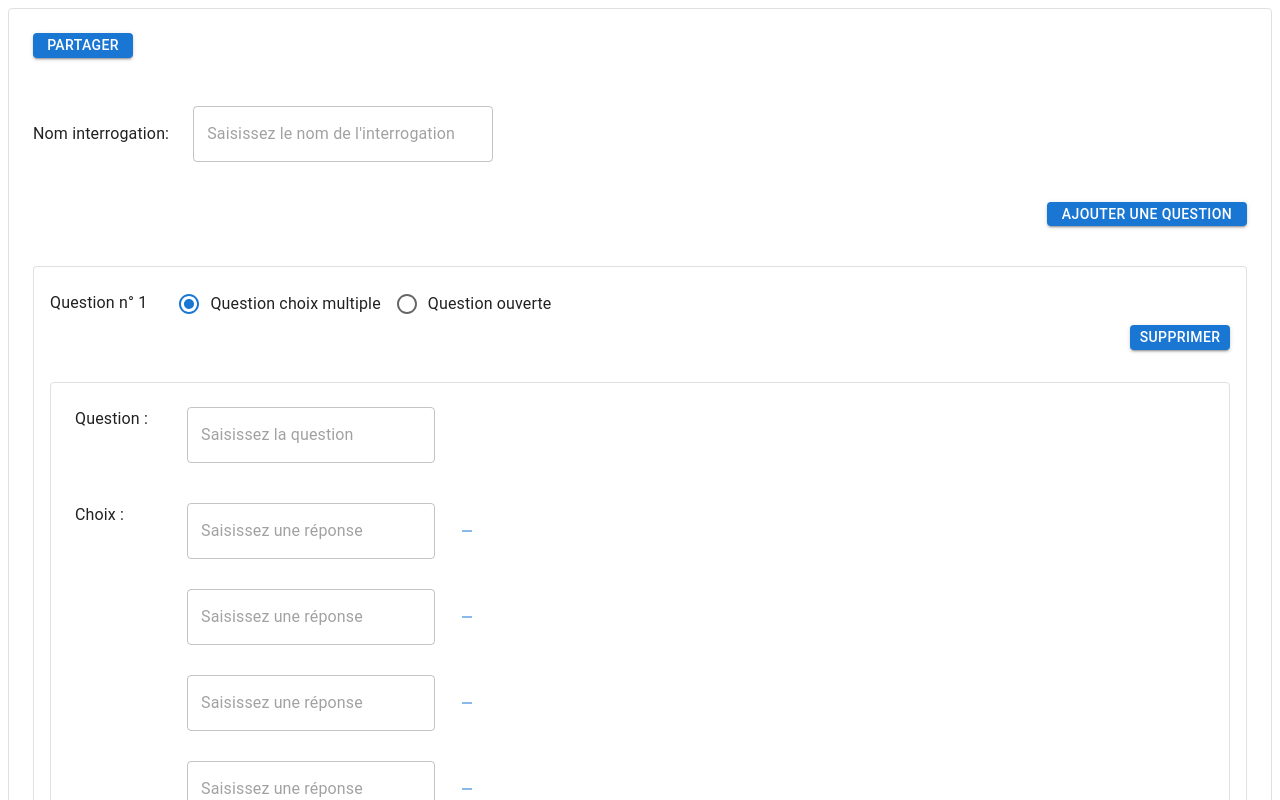
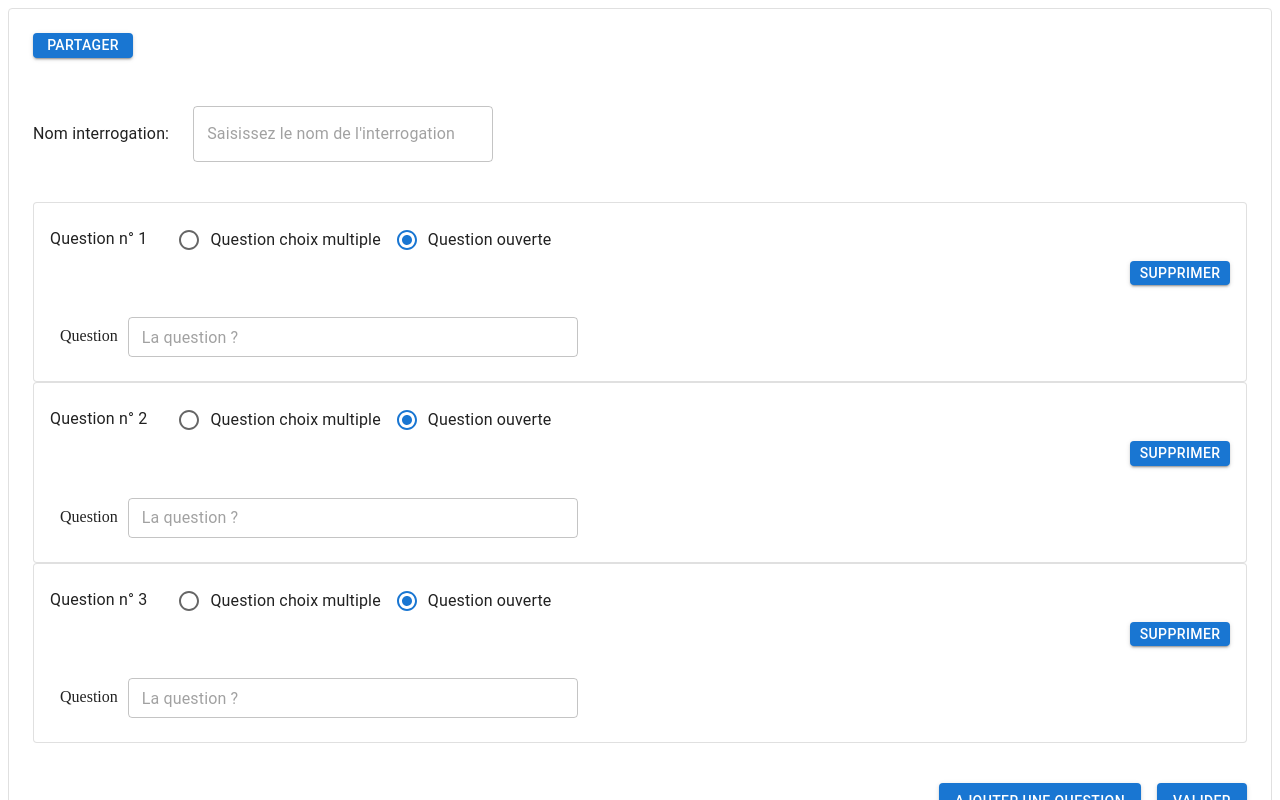
Before and after one commit to Kodians/assessment-manager, a React (Create React App) app in the folder front/: page /question in a window 1280 px wide. Shown: the top 800 px of the page. Built offline with nearby package versions, Linux system fonts and the light colour scheme.

Commit message:
create and remove dynamically multiple and open questions

```diff
--- a/front/src/components/questions/QuestionCard.tsx
+++ b/front/src/components/questions/QuestionCard.tsx
@@ -15,11 +15,20 @@
   Typography,
 } from '@mui/material'
 
-export const QuestionCard = ({ questionNumber, deleteQuestion }: any) => {
-  const [questionType, setQuestionType] = useState('multiple')
+enum QuestionType {
+  multiple = 'Question choix multiple',
+  ouverte = 'Question ouverte',
+}
+
+export const QuestionCard = ({ questionNumber, deleteQuestion, question, setQuestions }: any) => {
+  const [questionType, setQuestionType] = useState<string>(QuestionType.ouverte)
 
   const handleChangeQuestionType = (event: React.ChangeEvent<HTMLInputElement>) => {
-    setQuestionType((event.target as HTMLInputElement).value)
+    setQuestionType(event.target.value)
+  }
+
+  const removeQuestion = () => {
+    deleteQuestion(question)
   }
 
   return (
@@ -40,8 +49,8 @@
                   onChange={handleChangeQuestionType}
                   name="radio-buttons-group"
                 >
-                  <FormControlLabel value="multiple" control={<Radio />} label="Question choix multiple" />
-                  <FormControlLabel value="ouverte" control={<Radio />} label="Question ouverte" />
+                  <FormControlLabel value={QuestionType.multiple} control={<Radio />} label={QuestionType.multiple} />
+                  <FormControlLabel value={QuestionType.ouverte} control={<Radio />} label={QuestionType.ouverte} />
                 </RadioGroup>
               </FormControl>
             </Grid>
@@ -53,27 +62,23 @@
               variant="contained"
               fullWidth
               sx={{ maxWidth: 100, padding: 0 }}
-              onClick={deleteQuestion}
+              onClick={removeQuestion}
             >
               Supprimer
             </Button>
           </Box>
         </CardContent>
 
-        {questionType === 'multiple' ? (
+        {questionType.includes(QuestionType.multiple) ? (
           <CardContent>
-            <MultipleChoixQuestion></MultipleChoixQuestion>
+            <MultipleChoixQuestion question={question} setQuestions={setQuestions} />
           </CardContent>
         ) : (
           <CardContent>
-            <OpenQuestion></OpenQuestion>
+            <OpenQuestion question={question} setQuestions={setQuestions} />
           </CardContent>
         )}
       </Card>
     </>
   )
 }
-
-// QuestionCard.propTypes = {
-//     questionNumber: PropTypes.number
-// }
--- a/front/src/components/questions/multipleChoixQuestion.tsx
+++ b/front/src/components/questions/multipleChoixQuestion.tsx
@@ -4,57 +4,78 @@
 
 import { AiOutlineMinus } from 'react-icons/ai'
 
-export const MultipleChoixQuestion = () => {
-  const [multipleChoiceQuestion, setMultipleChoiceQuestion] = React.useState({
-    question: '',
-    responses: [
-      { id: 1, text: '' },
-      { id: 2, text: '' },
-      { id: 3, text: '' },
-      { id: 4, text: '' },
-    ],
+export const MultipleChoixQuestion = ({ question, setQuestions }: any) => {
+  // Ajouter une réponse
+  const addMoreAnswers = () => {
+    setQuestions((prevQuestions: any) => {
+      const newQuestions = prevQuestions.map((prevQuestion: any) => {
+        if (prevQuestion.id === question.id) {
+          return {
+            ...prevQuestion,
+            responses: [...prevQuestion.responses, { id: prevQuestion.responses.length + 1, text: '' }],
+          }
+        }
+        return prevQuestion
       })
-
-  const addMoreAnswers = () => {
-    setMultipleChoiceQuestion((prevMultipleChoiceQuestion) => {
-      const { responses } = prevMultipleChoiceQuestion
-      const newResponses = [...responses, { id: responses.length + 1, text: '' }]
-      return { ...prevMultipleChoiceQuestion, responses: newResponses }
+      return newQuestions
     })
   }
 
+  // Supprimer une réponse
   const removeAnswer = (id: number) => {
-    setMultipleChoiceQuestion((prevMultipleChoiceQuestion) => {
-      const { responses } = prevMultipleChoiceQuestion
-      const index = responses.findIndex((response) => response.id === id)
+    setQuestions((prevQuestions: any) => {
+      const newQuestions = prevQuestions.map((prevQuestion: any) => {
+        if (prevQuestion.id === question.id) {
+          const { responses } = prevQuestion
+          const index = responses.findIndex((response: any) => response.id === id)
           if (index === -1 || responses.length === 1) {
-        return prevMultipleChoiceQuestion
+            return prevQuestion
           }
           return {
-        ...prevMultipleChoiceQuestion,
+            ...prevQuestion,
             responses: [...responses.slice(0, index), ...responses.slice(index + 1)],
           }
+        }
+        return prevQuestion
+      })
+      return newQuestions
     })
   }
 
+  // Modifier une question ou une réponse
   const handleChange = (event: React.ChangeEvent<HTMLInputElement>) => {
     const { value, id } = event.target
-    if (id === multipleChoiceQuestion.question) {
-      setMultipleChoiceQuestion((prevMultipleChoiceQuestion) => ({
-        ...prevMultipleChoiceQuestion,
-        question: value,
-      }))
-      return
+
+    // changer la question
+    setQuestions((prevQuestions: any) => {
+      const newQuestions = prevQuestions.map((prevQuestion: any) => {
+        if (prevQuestion.id === question.id) {
+          const { question } = prevQuestion
+          if (question === id) {
+            return { ...prevQuestion, question: value }
           }
-    setMultipleChoiceQuestion((prevMultipleChoiceQuestion) => {
-      const { responses } = prevMultipleChoiceQuestion
-      const newResponses = responses.map((response) => {
+        }
+        return prevQuestion
+      })
+      return newQuestions
+    })
+
+    // Modifier une réponse
+    setQuestions((prevQuestions: any) => {
+      const newQuestions = prevQuestions.map((prevQuestion: any) => {
+        if (prevQuestion.id === question.id) {
+          const { responses } = prevQuestion
+          const newResponses = responses.map((response: any) => {
             if (response.id === Number(id)) {
               return { ...response, text: value }
             }
             return response
           })
-      return { ...prevMultipleChoiceQuestion, responses: newResponses }
+          return { ...prevQuestion, responses: newResponses }
+        }
+        return prevQuestion
+      })
+      return newQuestions
     })
   }
 
@@ -66,11 +87,7 @@
         </Grid>
         <Grid item>
           <Typography>
-            <TextField
-              placeholder="Saisissez la question"
-              id={multipleChoiceQuestion.question}
-              onChange={handleChange}
-            />
+            <TextField placeholder="Saisissez la question" id={question.question} onChange={handleChange} />
           </Typography>
         </Grid>
       </Grid>
@@ -79,7 +96,7 @@
           <Typography sx={{ width: 80 }}>Choix : </Typography>
         </Grid>
         <Grid item>
-          {multipleChoiceQuestion.responses.map((response) => (
+          {question?.responses?.map((response: any) => (
             <div key={response.id} style={{ display: 'flex', justifyContent: 'space-between', marginBottom: 30 }}>
               <TextField
                 placeholder="Saisissez une réponse"
@@ -87,7 +104,7 @@
                 id={response.id.toString()}
                 onChange={handleChange}
               />
-              {multipleChoiceQuestion.responses.length > 1 && (
+              {question?.responses.length > 1 && (
                 <Button type="button" onClick={() => removeAnswer(response.id)} sx={{ width: 10, padding: 0 }}>
                   <AiOutlineMinus />
                 </Button>
--- a/front/src/components/questions/openQuestion.tsx
+++ b/front/src/components/questions/openQuestion.tsx
@@ -2,11 +2,18 @@
 
 import { TextField } from '@mui/material'
 
-export const OpenQuestion = () => {
-  const [openQuestion, setOpenQuestion] = React.useState('')
+export const OpenQuestion = ({ question, setQuestions }: any) => {
   const handleChange = (event: React.ChangeEvent<HTMLInputElement>) => {
     const { value } = event.target
-    setOpenQuestion(value)
+    setQuestions((prevQuestions: any) => {
+      const newQuestions = prevQuestions.map((prevQuestion: any) => {
+        if (prevQuestion.id === question.id) {
+          return { ...prevQuestion, question: value }
+        }
+        return prevQuestion
+      })
+      return newQuestions
+    })
   }
   return (
     <div style={{ display: 'flex' }}>
@@ -17,7 +24,7 @@
         size="small"
         id="openQuestion"
         variant="outlined"
-        value={openQuestion}
+        value={question.question}
         onChange={handleChange}
       />
     </div>
--- a/front/src/helpers/index.ts
+++ b/front/src/helpers/index.ts
@@ -1 +1,2 @@
 export * from './classNames'
+export * from './screenSize'
--- /dev/null
+++ b/front/src/helpers/screenSize.ts
@@ -0,0 +1,13 @@
+export const getSize = (gridRef: any) => {
+  if (gridRef.current) {
+    const { width } = gridRef.current.getBoundingClientRect()
+    if (width < 600) {
+      return 'small'
+    } else if (width < 800) {
+      return 'medium'
+    } else {
+      return 'large'
+    }
+  }
+  return 'small'
+}
--- a/front/src/pages/question.tsx
+++ b/front/src/pages/question.tsx
@@ -2,6 +2,7 @@
 
 import { QuestionCard } from '@components'
 import { AssessmentRelatedClassAndModuleContainter, SharedModal } from '@components'
+import { getSize } from '@helpers'
 import { IconButton } from '@mui/material'
 import Box from '@mui/material/Box'
 import Button from '@mui/material/Button'
@@ -12,41 +13,70 @@
 
 import { ImCancelCircle } from 'react-icons/im'
 
-// import { AiOutlineMinus } from 'react-icons/ai'
+type TypeQuestion = Array<{
+  id: number
+  type: string
+  question: string
+  responses?: Array<{ id: number; text: string }>
+}>
 
 export const Question = () => {
-  const [questions, setQuestions] = React.useState([{ number: 1, type: 'multiple' }])
+  const [questions, setQuestions] = React.useState<TypeQuestion>([
+    {
+      id: 1,
+      type: 'Question choix multiple',
+      question: '',
+      responses: [
+        { id: 1, text: '' },
+        { id: 2, text: '' },
+      ],
+    },
+    {
+      id: 2,
+      type: 'Question ouverte',
+      question: '',
+    },
+    {
+      id: 3,
+      type: 'Question choix multiple',
+      question: '',
+      responses: [
+        { id: 1, text: '' },
+        { id: 2, text: '' },
+      ],
+    },
+  ])
 
   const gridRef = React.useRef<HTMLDivElement>(null)
   const [open, setOpen] = React.useState(false)
-
-  const getSize = () => {
-    if (gridRef.current) {
-      const { width } = gridRef.current.getBoundingClientRect()
-      if (width < 600) {
-        return 'small'
-      } else if (width < 800) {
-        return 'medium'
-      } else {
-        return 'large'
-      }
-    }
-    return 'small'
-  }
 
   const handleOpenShareModal = () => {
     setOpen(true)
   }
 
   const addQuestion = () => {
-    const newQuestion = { number: questions.length + 1, type: 'multiple' }
+    const newQuestion = {
+      id: questions.length + 1,
+      type: 'Question choix multiple',
+      question: '',
+      responses: [
+        { id: 1, text: '' },
+        { id: 2, text: '' },
+      ],
+    }
     setQuestions([...questions, newQuestion])
   }
 
-  // const deleteQuestion = (question: any) => {
-  //   const tab = questions.filter(q => q.number !== question.number);
-  //   setQuestions(tab);
-  // }
+  const deleteQuestion = (question: any) => {
+    setQuestions((prevQuestions: any) => {
+      const newQuestions = prevQuestions.filter((prevQuestion: any) => prevQuestion.id !== question.id)
+      return newQuestions
+    })
+  }
+
+  const saveQuestions = () => {
+    console.log(questions)
+  }
 
   return (
     <>
@@ -68,20 +98,29 @@
             <TextField placeholder="Saisissez le nom de l'interrogation" sx={{ width: 300 }} />
           </Grid>
         </Grid>
-        <Box display="flex" justifyContent="flex-end">
-          <Button type="button" variant="contained" fullWidth sx={{ maxWidth: 200, padding: 0 }} onClick={addQuestion}>
+        <Box mt={3}>
+          {questions.map((question) => (
+            <QuestionCard
+              questionNumber={question.id}
+              question={question}
+              setQuestions={setQuestions}
+              deleteQuestion={deleteQuestion}
+              key={question.id}
+            />
+          ))}
+        </Box>
+        <Box display="flex" justifyContent="flex-end" sx={{ '& > button': { marginLeft: 2 } }}>
+          <Button type="button" variant="contained" size="medium" onClick={addQuestion}>
             Ajouter une question
           </Button>
-        </Box>
-        <Box mt={3}>
-          {questions.map((question) => (
-            <QuestionCard questionNumber={question.number} key={question.number}></QuestionCard>
-          ))}
+          <Button type="button" variant="contained" size="medium" onClick={saveQuestions}>
+            Valider
+          </Button>
         </Box>
       </Paper>
       <div ref={gridRef}>
         {open && (
-          <SharedModal open={open} closeModal={() => setOpen(false)} size={getSize()}>
+          <SharedModal open={open} closeModal={() => setOpen(false)} size={getSize(gridRef)}>
             <Grid container>
               <Grid container item justifyContent={'space-between'} alignItems={'center'} sx={{ mb: '1rem' }}>
                 <Grid item>
```
Also changed, not shown: 1 other file (tests, documents, lock files or other folders). Lines whose indentation alone changed are shown as unchanged.
